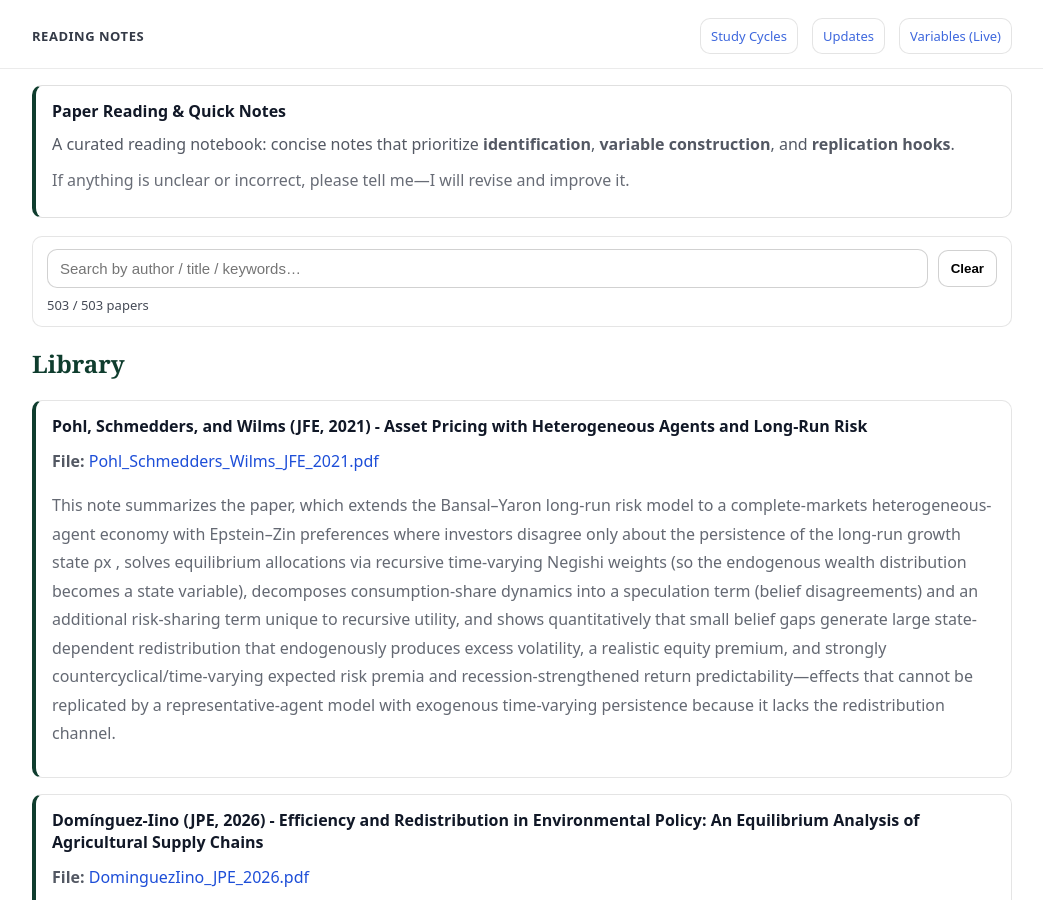
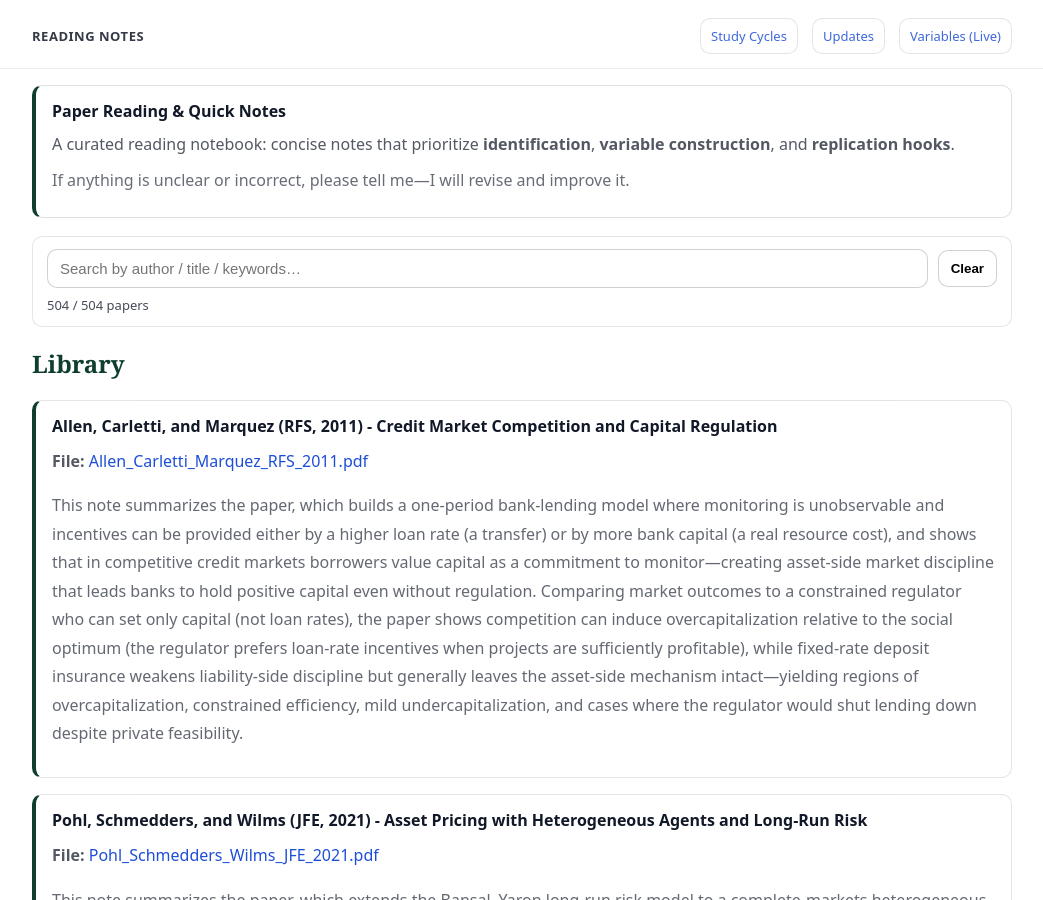
Before and after one commit to yaxinzn/study-archive, a Jekyll site: the page built from reading/index.md, in a window 1280 px wide and 900 px high. Shown: the whole window, without its empty margins (118-1161 px from the left). Built offline with Jekyll 4.4.1, drawn with Linux system fonts in a browser that asks for light colours.

Commit message:
Reading: add/update Allen_Carletti_Marquez_RFS_2011.pdf

```diff
--- a/_data/reading.yml
+++ b/_data/reading.yml
@@ -1,3 +1,7 @@
+- title: "Allen, Carletti, and Marquez (RFS, 2011) - Credit Market Competition and Capital Regulation"
+  file: "Allen_Carletti_Marquez_RFS_2011.pdf"
+  desc: "This note summarizes the paper, which builds a one-period bank-lending model where monitoring is unobservable and incentives can be provided either by a higher loan rate (a transfer) or by more bank capital (a real resource cost), and shows that in competitive credit markets borrowers value capital as a commitment to monitor—creating asset-side market discipline that leads banks to hold positive capital even without regulation. Comparing market outcomes to a constrained regulator who can set only capital (not loan rates), the paper shows competition can induce overcapitalization relative to the social optimum (the regulator prefers loan-rate incentives when projects are sufficiently profitable), while fixed-rate deposit insurance weakens liability-side discipline but generally leaves the asset-side mechanism intact—yielding regions of overcapitalization, constrained efficiency, mild undercapitalization, and cases where the regulator would shut lending down despite private feasibility."
+
 - title: "Pohl, Schmedders, and Wilms (JFE, 2021) - Asset Pricing with Heterogeneous Agents and Long-Run Risk"
   file: "Pohl_Schmedders_Wilms_JFE_2021.pdf"
   desc: "This note summarizes the paper, which extends the Bansal–Yaron long-run risk model to a complete-markets heterogeneous-agent economy with Epstein–Zin preferences where investors disagree only about the persistence of the long-run growth state ρx , solves equilibrium allocations via recursive time-varying Negishi weights (so the endogenous wealth distribution becomes a state variable), decomposes consumption-share dynamics into a speculation term (belief disagreements) and an additional risk-sharing term unique to recursive utility, and shows quantitatively that small belief gaps generate large state-dependent redistribution that endogenously produces excess volatility, a realistic equity premium, and strongly countercyclical/time-varying expected risk premia and recession-strengthened return predictability—effects that cannot be replicated by a representative-agent model with exogenous time-varying persistence because it lacks the redistribution channel."
```
Also changed, not shown: 1 other file.
